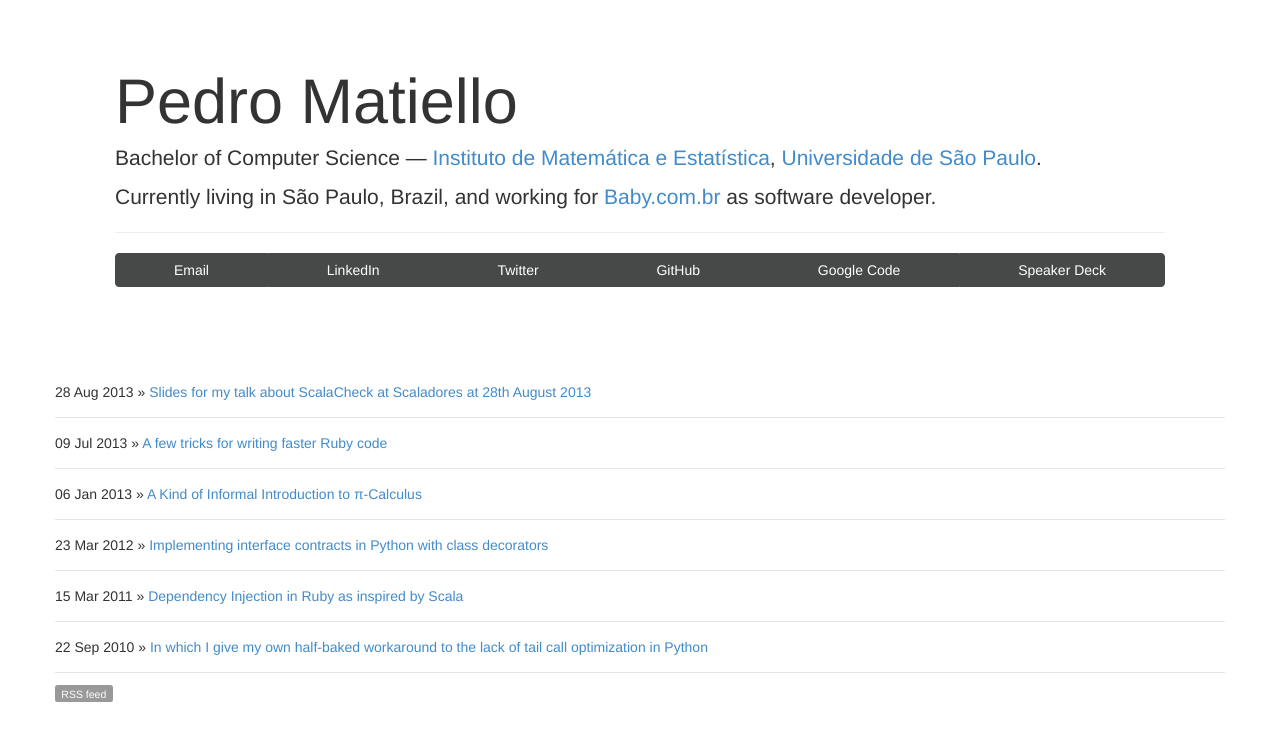
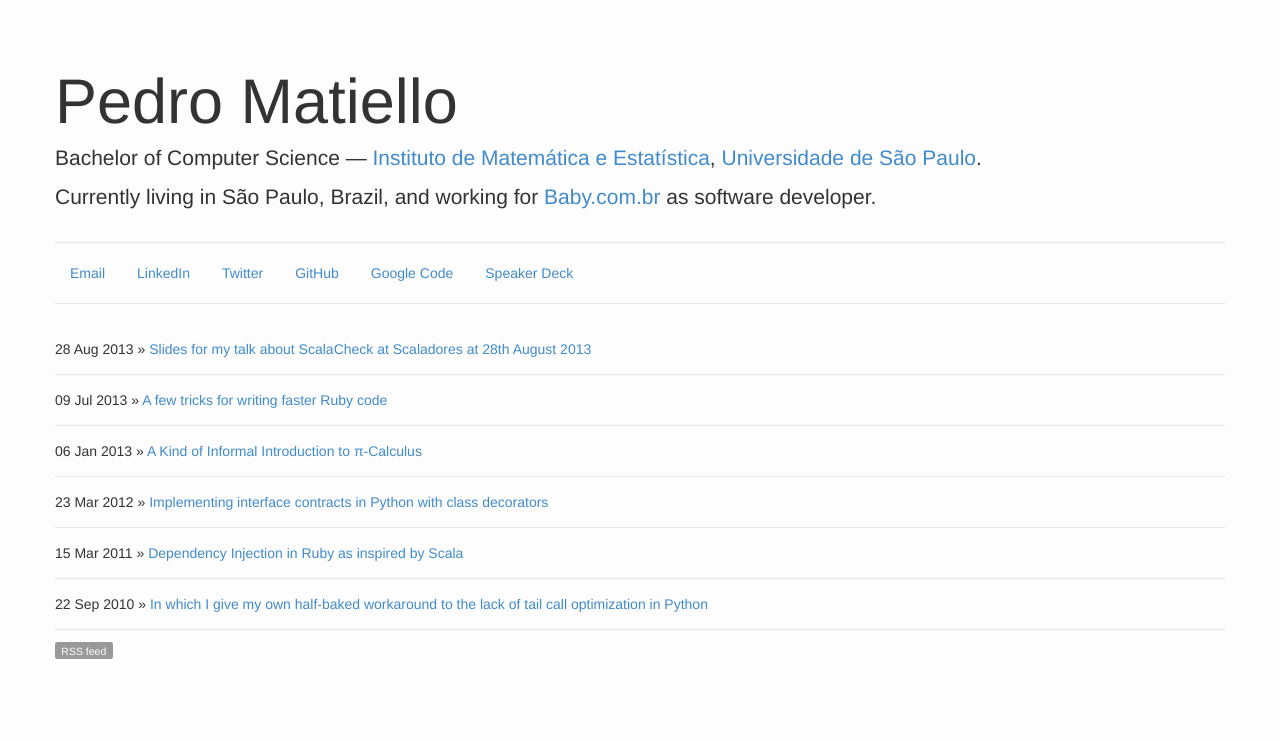
Before and after one commit to pmatiello/pmatiello.github.io, a Jekyll site: the page built from index.html, in a window 1280 px wide. Shown: the top 741 px of the page. Built offline with Jekyll 4.4.1, drawn with Linux system fonts in a browser that asks for light colours; Markdown is read by kramdown in place of the engine named in the settings.

Commit message:
Improve layout.

```diff
--- a/css/custom.css
+++ b/css/custom.css
@@ -1,9 +1,12 @@
 body {
+	padding-top: 50px;
 	padding-bottom: 50px;
+	background-color: #fdfdfd;
 }
 
-.info-block {
-	background-color: white;
+.profile-summary {
+	background-color: #fdfdfd;
+	padding: 0px;
 }
 
 .post-container {
@@ -33,3 +36,10 @@ a.text-muted:hover {
 .blog-index ul {
 	padding: 0px;
 }
+
+.links {
+	border-top: 1px solid #e5e5e5;
+	border-bottom: 1px solid #e5e5e5;
+	padding: 10px 0px 10px 0px;
+	margin-bottom: 20px;
+}
--- a/index.html
+++ b/index.html
@@ -4,23 +4,21 @@ title: Pedro Matiello
 ---
 
 <div class="container">
-  <div class="jumbotron info-block">
+  <div class="jumbotron profile-summary">
     <h1>Pedro Matiello</h1>
     <p>Bachelor of Computer Science — <a href="http://www.ime.usp.br">Instituto de Matemática e Estatística</a>, <a href="http://www.usp.br/">Universidade de São Paulo</a>.</p>
 
     <p>Currently living in São Paulo, Brazil, and working for <a href= "https://www.baby.com.br/">Baby.com.br</a> as software developer.</p>
+  </div>
 
-    <hr/>
-
-    <div class="btn-group btn-group-justified">
-      <a class="btn btn-default" href="mailto:pedro@pmatiello.me">Email</a>
-      <a class="btn btn-default" href="http://www.linkedin.com/in/pmatiello">LinkedIn</a>
-      <a class="btn btn-default" href="http://twitter.com/pmatiello">Twitter</a>
-      <a class="btn btn-default" href="https://github.com/pmatiello">GitHub</a>
-      <a class="btn btn-default" href="https://code.google.com/u/pmatiello/">Google Code</a>
-      <a class="btn btn-default" href="https://speakerdeck.com/pmatiello">Speaker Deck</a>
-    </div>
-  </div>
+  <ul class="nav nav-pills links">
+    <li><a href="mailto:pedro@pmatiello.me">Email</a></li>
+    <li><a href="http://www.linkedin.com/in/pmatiello">LinkedIn</a></li>
+    <li><a href="http://twitter.com/pmatiello">Twitter</a></li>
+    <li><a href="https://github.com/pmatiello">GitHub</a></li>
+    <li><a href="https://code.google.com/u/pmatiello/">Google Code</a></li>
+    <li><a href="https://speakerdeck.com/pmatiello">Speaker Deck</a></li>
+  </ul>
 
   <div class="blog-index">
     <ul class="posts">
```
